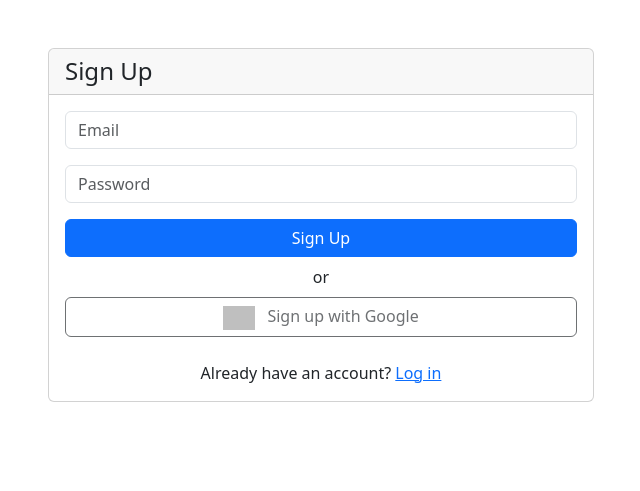
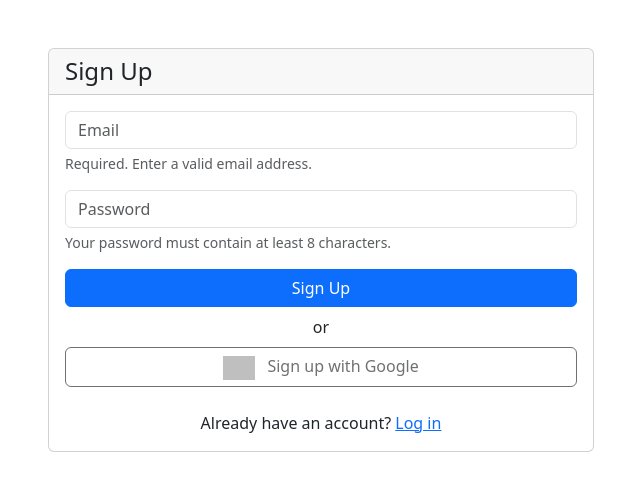
Before and after one commit to kareiva/flew, a Django app: page /signup/ in a window 1280 px wide. Shown: the part 56-547 px from the top of the page, without its empty margins (319-959 px from the left). Run offline with Django 5.2, Linux system fonts and the light colour scheme; some libraries are stand-ins or nearby versions; grey boxes are pictures that could not be loaded.

Commit message:
Fix password in the signup form

```diff
--- a/logger/forms.py
+++ b/logger/forms.py
@@ -1,25 +1,23 @@
 from django import forms
 from django.contrib.auth.forms import UserCreationForm
 from django.contrib.auth.models import User
+from django.contrib.auth.password_validation import validate_password
 from django.core.exceptions import ValidationError
 import re
 from .utils import grid_pattern, callsign_pattern
 from .models import UserDefaults
 
 
-class ExtendedUserCreationForm(UserCreationForm):
+class ExtendedUserCreationForm(forms.ModelForm):
     email = forms.EmailField(
         max_length=254,
         help_text="Required. Enter a valid email address.",
-        widget=forms.EmailInput(
-            attrs={"class": "form-control", "placeholder": "Email"}
-        ),
+        widget=forms.EmailInput(attrs={"class": "form-control", "placeholder": "Email"}),
     )
     password1 = forms.CharField(
         label="Password",
-        widget=forms.PasswordInput(
-            attrs={"class": "form-control", "placeholder": "Password"}
-        ),
+        widget=forms.PasswordInput(attrs={"class": "form-control", "placeholder": "Password"}),
+        help_text="Your password must contain at least 8 characters.",
     )
 
     def clean_email(self):
@@ -28,10 +26,16 @@ class ExtendedUserCreationForm(UserCreationForm):
             raise ValidationError("This email is already registered.")
         return email
 
+    def clean_password1(self):
+        password = self.cleaned_data.get("password1")
+        validate_password(password)
+        return password
+
     def save(self, commit=True):
         user = super().save(commit=False)
         user.username = self.cleaned_data["email"]
         user.email = self.cleaned_data["email"]
+        user.set_password(self.cleaned_data["password1"])
         if commit:
             user.save()
             UserDefaults.objects.create(user=user)
@@ -44,7 +48,7 @@ class ExtendedUserCreationForm(UserCreationForm):
 
 class ProfileForm(forms.ModelForm):
     station_callsign = forms.CharField(max_length=20, required=False)
-    my_gridsquare = forms.CharField(max_length=6, required=False)
+    my_gridsquare = forms.CharField(max_length=8, required=False)
 
     def clean_station_callsign(self):
         callsign = self.cleaned_data["station_callsign"]
--- a/logger/templates/registration/signup.html
+++ b/logger/templates/registration/signup.html
@@ -10,6 +10,24 @@
                     <h4 class="mb-0">Sign Up</h4>
                 </div>
                 <div class="card-body">
+                    {% if messages %}
+                    <div class="messages mb-3">
+                        {% for message in messages %}
+                        <div class="alert alert-{{ message.tags }}">
+                            {{ message }}
+                        </div>
+                        {% endfor %}
+                    </div>
+                    {% endif %}
+
+                    {% if form.non_field_errors %}
+                    <div class="alert alert-danger">
+                        {% for error in form.non_field_errors %}
+                            {{ error }}
+                        {% endfor %}
+                    </div>
+                    {% endif %}
+
                     <form method="post">
                         {% csrf_token %}
 
@@ -18,6 +36,11 @@
                             {% if form.email.errors %}
                                 <div class="text-danger">
                                     {{ form.email.errors }}
+                                </div>
+                            {% endif %}
+                            {% if form.email.help_text %}
+                                <div class="form-text">
+                                    {{ form.email.help_text }}
                                 </div>
                             {% endif %}
                         </div>
@@ -29,9 +52,11 @@
                                     {{ form.password1.errors }}
                                 </div>
                             {% endif %}
-                            <div class="form-text">
-                                {{ form.password1.help_text }}
-                            </div>
+                            {% if form.password1.help_text %}
+                                <div class="form-text">
+                                    {{ form.password1.help_text }}
+                                </div>
+                            {% endif %}
                         </div>
 
                         <div class="d-grid gap-2">
--- a/logger/views.py
+++ b/logger/views.py
@@ -29,9 +29,16 @@ def signup(request):
     if request.method == "POST":
         form = ExtendedUserCreationForm(request.POST)
         if form.is_valid():
-            form.save()
-            messages.success(request, "Account created successfully. Please log in.")
-            return redirect("login")
+            try:
+                form.save()
+                messages.success(request, "Account created successfully. Please log in.")
+                return redirect("login")
+            except Exception as e:
+                messages.error(request, f"Error creating account: {str(e)}")
+        else:
+            for field, errors in form.errors.items():
+                for error in errors:
+                    messages.error(request, f"{field}: {error}")
     else:
         form = ExtendedUserCreationForm()
     return render(request, "registration/signup.html", {"form": form})
```
